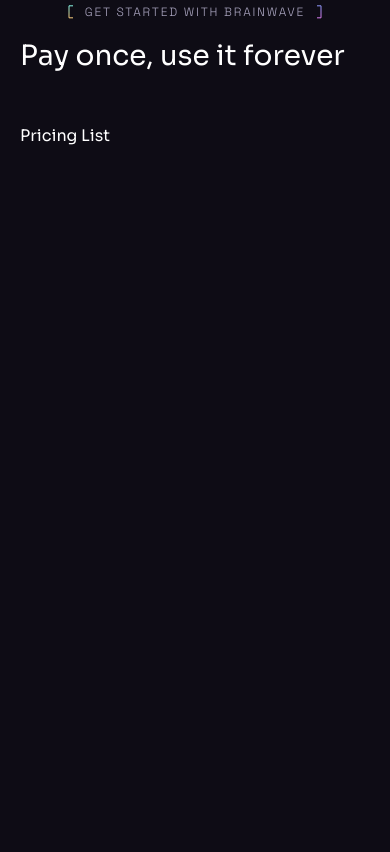
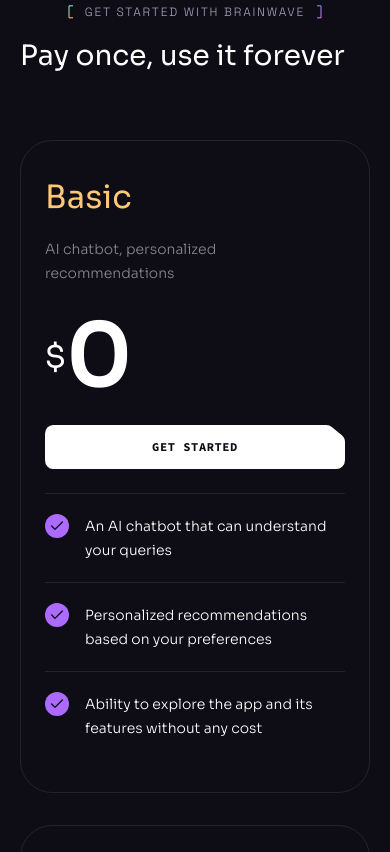
Before and after one commit to JoanDidac/brainwave, a React (Vite) app: page / in a window 390 px wide. Shown: the part 6940-7792 px from the top of the page. Before the commit the page ends 7128 px from the top, so only its background shows below. Built offline with nearby package versions, Linux system fonts and the light colour scheme.

Commit message:
Improves pricing section + price cards with props , Adds conditional rendering for cards ( now working peaches), STable Version

```diff
--- a/src/components/Heading.jsx
+++ b/src/components/Heading.jsx
@@ -2,7 +2,7 @@
 
 
 const Heading = ({ className, title, text, tag }) => {
-    return <div className={`${ className } max-w-[50rem] mx-auto mb-12 lg:mb-20`}
+    return <div className={`${ className } max-w-[50rem] mx-auto mb-12 lg:mb-20 md:text-center`}
 
     >
         {tag && (
--- a/src/components/Pricing.jsx
+++ b/src/components/Pricing.jsx
@@ -39,6 +39,11 @@
                   <RightLine />
 
               </div>
+
+              <div className="flex justify-center mt-10">
+                  <a className="text-xs font-code font-bold tracking-wider uppercase border-b" href="/pricing">See the full details</a>
+
+              </div>
       </div>
     </Section>
   );
--- a/src/components/PricingList.jsx
+++ b/src/components/PricingList.jsx
@@ -1,10 +1,46 @@
-
+import { check } from "../assets";
+import { pricing } from "../constants";
+import Button from "./Button";
 
 const PricingList = () => {
-  return <div>
-      Pricing List
+  return (
+    <div className="flex gap-[1rem] max-lg:flex-wrap">
+      {pricing.map((item) => (
+        <div
+          key={item.id}
+          className="w-[19rem] max-lg:w-full h-full px-6 bg-n-8 border border-n-6 rounded-[2rem] lg:w-auto even:py-14 odd:py-8 odd:my-4 [&>h4]:first:text-color-2 [&>h4]:even:text-color-1 [&>h4]:last:text-color-6"
+        >
+          <h4 className="h4 mb-4 ">{item.title}</h4>
+          <p className="body-2 min-h-[4rem] mb-3 text-n-1/50">{item.description}</p>
+          <div className="flex items-center h-[5.5rem] mb-6">
+            {item.price && (
+              <>
+                <div className="h3">$</div>
+                <div className="text-[5.5rem] leading-none font-bold">{item.price}</div>
+              </>
+            )}
+              </div>
+              <Button className="w-full mb-6" href={item.price ? "/pricing" : 'mailto:joandidachr@gmail.com'}
+              white={!!item.price}>
+                  {item.price ? "Get Started" : "Contact Us"}
+              </Button>
+              <ul>
+                  {item.features.map((feature, index ) => (
+                      <li key={index} className="flex items-start py-5 border-t border-n-6">
+                          <img
+                              src={check}
+                              width={24}
+                              height={24}
+                              alt="Check"
+                          />
+                          <p className="body-2 ml-4">{feature}</p>
+                      </li>
+                  ))}
+              </ul>
+        </div>
+      ))}
     </div>
+  );
+};
 
-}
-
-export default PricingList
+export default PricingList;
```
